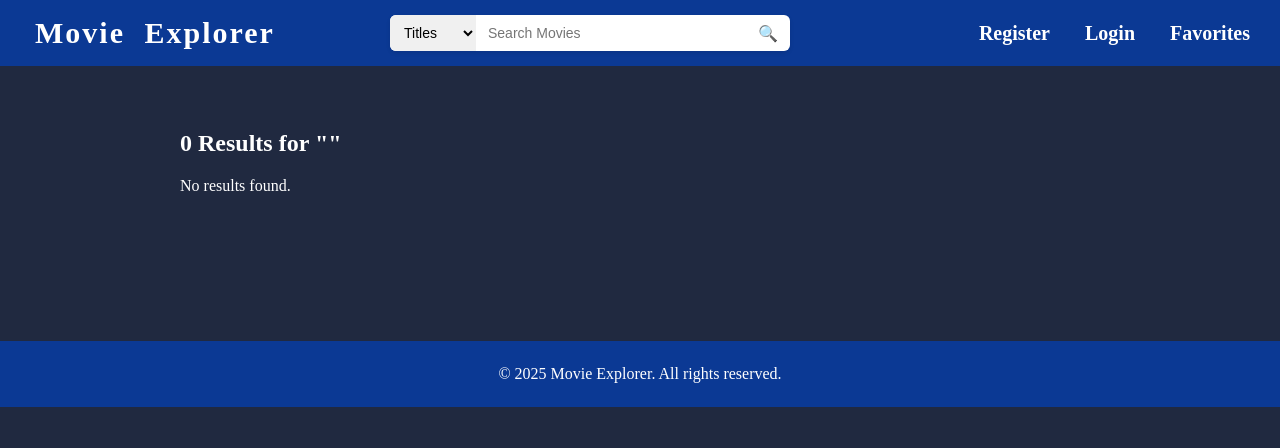
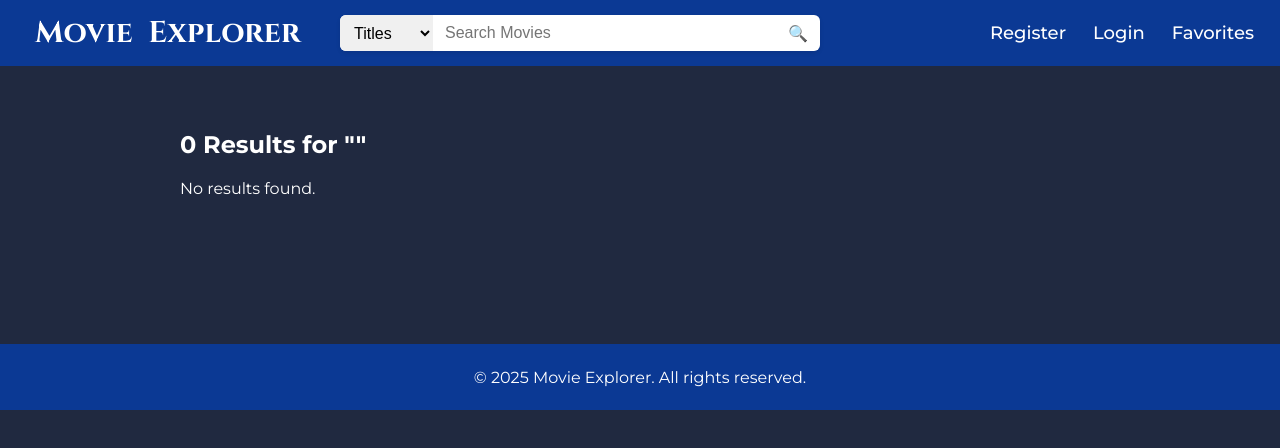
Before and after one commit to Hitao1623/movie-explorer, a React (Create React App) app: page /search in a window 1280 px wide. Shown: the top 448 px of the page. Built offline with nearby package versions, Linux system fonts and the light colour scheme.

Commit message:
google fonts imported

```diff
--- a/public/index.html
+++ b/public/index.html
@@ -1,14 +1,11 @@
-<!DOCTYPE html>
+<!doctype html>
 <html lang="en">
   <head>
     <meta charset="utf-8" />
     <link rel="icon" href="%PUBLIC_URL%/favicon.ico" />
     <meta name="viewport" content="width=device-width, initial-scale=1" />
     <meta name="theme-color" content="#000000" />
-    <meta
-      name="description"
-      content="Web site created using create-react-app"
-    />
+    <meta name="description" content="Web site created using create-react-app" />
     <link rel="apple-touch-icon" href="%PUBLIC_URL%/logo192.png" />
     <!--
       manifest.json provides metadata used when your web app is installed on a
@@ -25,6 +22,16 @@
       Learn how to configure a non-root public URL by running `npm run build`.
     -->
     <title>React App</title>
+    <link rel="preconnect" href="https://fonts.googleapis.com" />
+    <link rel="preconnect" href="https://fonts.gstatic.com" crossorigin />
+    <link
+      href="https://fonts.googleapis.com/css2?family=Cinzel:wght@400..900&family=Poppins:ital,wght@0,100;0,200;0,300;0,400;0,500;0,600;0,700;0,800;0,900;1,100;1,200;1,300;1,400;1,500;1,600;1,700;1,800;1,900&display=swap"
+      rel="stylesheet" />
+    <link rel="preconnect" href="https://fonts.googleapis.com" />
+    <link rel="preconnect" href="https://fonts.gstatic.com" crossorigin />
+    <link
+      href="https://fonts.googleapis.com/css2?family=Bebas+Neue&family=Cinzel:wght@400..900&family=Montserrat:ital,wght@0,100..900;1,100..900&family=Poppins:ital,wght@0,100;0,200;0,300;0,400;0,500;0,600;0,700;0,800;0,900;1,100;1,200;1,300;1,400;1,500;1,600;1,700;1,800;1,900&display=swap"
+      rel="stylesheet" />
   </head>
   <body>
     <noscript>You need to enable JavaScript to run this app.</noscript>
--- a/src/styles/Home.css
+++ b/src/styles/Home.css
@@ -1,6 +1,7 @@
 body {
   background-color: #202940;
   color: #fff;
+  font-family: "Montserrat", sans-serif;
 }
 
 .home-container {
@@ -11,7 +12,8 @@
 .now-showing-header {
   margin-left: 150px;
   margin-bottom: 30px;
-  font-size: 28px;
+  font-size: 26px;
+  font-weight: 600;
 }
 
 .video-section {
@@ -117,15 +119,16 @@
 .video-title {
   text-align: center;
   margin-top: 16px;
-  font-weight: bold;
+  font-weight: 600;
   font-size: 20px;
 }
 
 .video-date {
   text-align: center;
-  margin-top: 6px;
-  font-size: 16px;
+  margin-top: 8px;
+  font-size: 15px;
   color: #d7d4d4;
+  font-weight: 500;
 }
 
 .side-thumbnails {
@@ -166,7 +169,8 @@
 
 .popular-header {
   margin-left: 150px;
-  font-size: 28px;
+  font-size: 26px;
+  font-weight: 600;
 }
 
 .popular-scroll {
@@ -176,4 +180,5 @@
   margin: 10px 140px 0 140px;
   border-radius: 8px;
   background-color: #fff;
+  font-weight: 500;
 }
--- a/src/styles/Search.css
+++ b/src/styles/Search.css
@@ -8,6 +8,7 @@
 .search-header {
   margin-bottom: 20px;
   color: #fff;
+  font-family: "Montserrat", sans-serif;
 }
 
 .search-results {
--- a/src/styles/components/Footer.css
+++ b/src/styles/components/Footer.css
@@ -7,4 +7,5 @@
   justify-content: center;
   align-items: center;
   height: 66px;
+  font-family: "Montserrat", sans-serif;
 }
--- a/src/styles/components/Navbar.css
+++ b/src/styles/components/Navbar.css
@@ -1,5 +1,6 @@
 body {
   margin: 0;
+  font-family: "Montserrat", sans-serif;
 }
 
 .navbar {
@@ -18,9 +19,9 @@
   font-weight: bold;
   color: #fff;
   text-decoration: none;
-  word-spacing: 10px;
-  letter-spacing: 2px;
+  word-spacing: 8px;
   margin-left: 15px;
+  font-family: "Cinzel", serif;
 }
 
 .navbar-center {
@@ -41,9 +42,9 @@
   margin-left: 15px;
   color: #fff;
   text-decoration: none;
-  font-size: 20px;
-  padding: 6px 10px;
-  font-weight: 600;
+  font-size: 18px;
+  padding: 6px;
+  font-weight: 500;
 }
 
 .search-box {
@@ -52,7 +53,7 @@
   background-color: #fff;
   border-radius: 6px;
   overflow: hidden;
-  width: 500px;
+  width: 600px;
   max-width: 80%;
   height: 36px;
   box-shadow: 0 2px 4px rgba(0, 0, 0, 0.1);
@@ -63,7 +64,7 @@
   padding: 0 10px;
   background-color: #f0f0f0;
   height: 100%;
-  font-size: 14px;
+  font-size: 16px;
   cursor: pointer;
 }
 
@@ -71,7 +72,7 @@
   flex: 1;
   border: none;
   padding: 0 12px;
-  font-size: 14px;
+  font-size: 16px;
   height: 100%;
   outline: none;
 }
```
